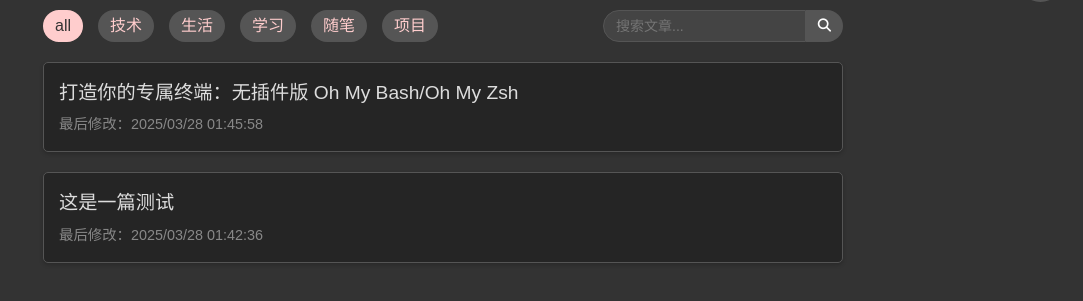
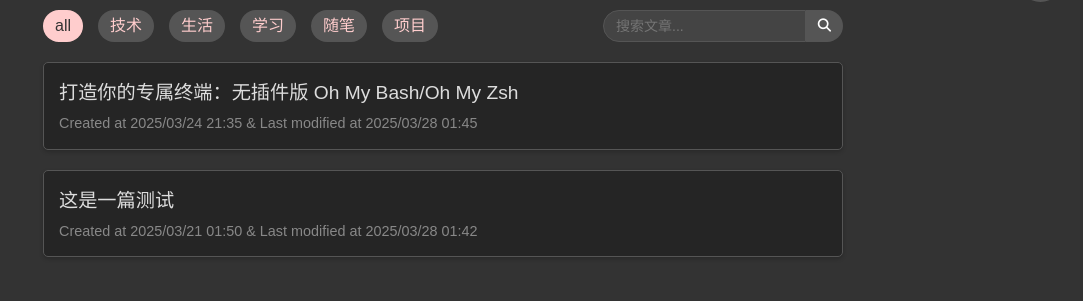
Before and after one commit to JunyueKang/JunyueKang.github.io, a plain HTML site: page index.html in a window 1280 px wide. Shown: the part 113-414 px from the top of the page, without its empty margins (197-1280 px from the left). Drawn offline with Linux system fonts and the light colour scheme; no server answers.

Commit message:
Distinguish creation time from last modified time

```diff
--- a/index.html
+++ b/index.html
@@ -76,6 +76,7 @@
             font-size: 0.9em;
             color: var(--textColorSecondary);
             margin-top: 5px;
+            line-height: 1.4;
         }
         .article-title {
             font-size: 1.2em;
@@ -420,10 +421,11 @@
                     return;
                 }
 
-                // 对文章按最后修改时间进行降序
+
+                // 对文章按创建时间进行降序
                 const sortedArticles = [...articlesToRender].sort((a, b) => {
-                    const dateA = a.lastModified ? new Date(a.lastModified.replace(/\//g, '-')) : new Date(0);
-                    const dateB = b.lastModified ? new Date(b.lastModified.replace(/\//g, '-')) : new Date(0);
+                    const dateA = a.createdTime ? new Date(a.createdTime.replace(/\//g, '-')) : new Date(0);
+                    const dateB = b.createdTime ? new Date(b.createdTime.replace(/\//g, '-')) : new Date(0);
                     return dateB - dateA;
                 });
 
@@ -439,7 +441,12 @@
 
                     const dateDiv = document.createElement('div');
                     dateDiv.className = 'article-date';
-                    dateDiv.textContent = `最后修改：${file.lastModified || '未知时间'}`;
+
+                    // 添加创建时间和最后修改时间（放在同一行）
+                    const createdTimeText = file.createdTime ? `Created at ${file.createdTime}` : '';
+                    const lastModifiedText = file.lastModified ? `Last modified at ${file.lastModified}` : '';
+
+                    dateDiv.innerHTML = createdTimeText ? `${createdTimeText} & ${lastModifiedText}` : lastModifiedText;
 
                     listItem.appendChild(link);
                     listItem.appendChild(dateDiv);
--- a/markdown-list.js
+++ b/markdown-list.js
@@ -1,15 +1,17 @@
-// 自动生成的Markdown文件列表 - 2025/03/28 01:46:02
+// 自动生成的Markdown文件列表 - 2025/03/28 18:16:14
 const markdownList = [
   {
     "filename": "0324.md",
     "title": "打造你的专属终端：无插件版 Oh My Bash/Oh My Zsh",
     "path": "md/0324.md",
-    "lastModified": "2025/03/28 01:45:58"
+    "createdTime": "2025/03/24 21:35",
+    "lastModified": "2025/03/28 01:45"
   },
   {
     "filename": "a.md",
     "title": "这是一篇测试\r",
     "path": "md/a.md",
-    "lastModified": "2025/03/28 01:42:36"
+    "createdTime": "2025/03/21 01:50",
+    "lastModified": "2025/03/28 01:42"
   }
 ];
```
Also changed, not shown: update-md.js (+14 -4 lines).
